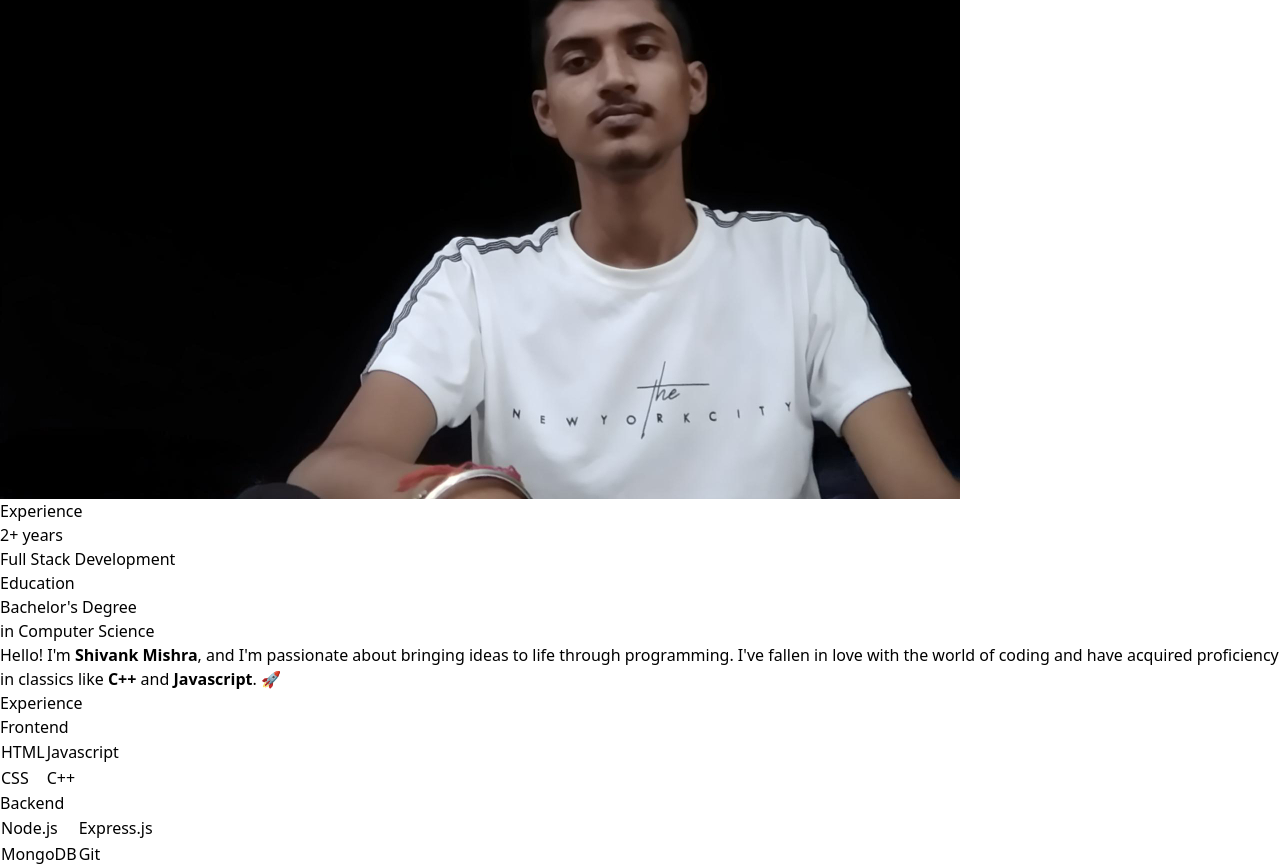
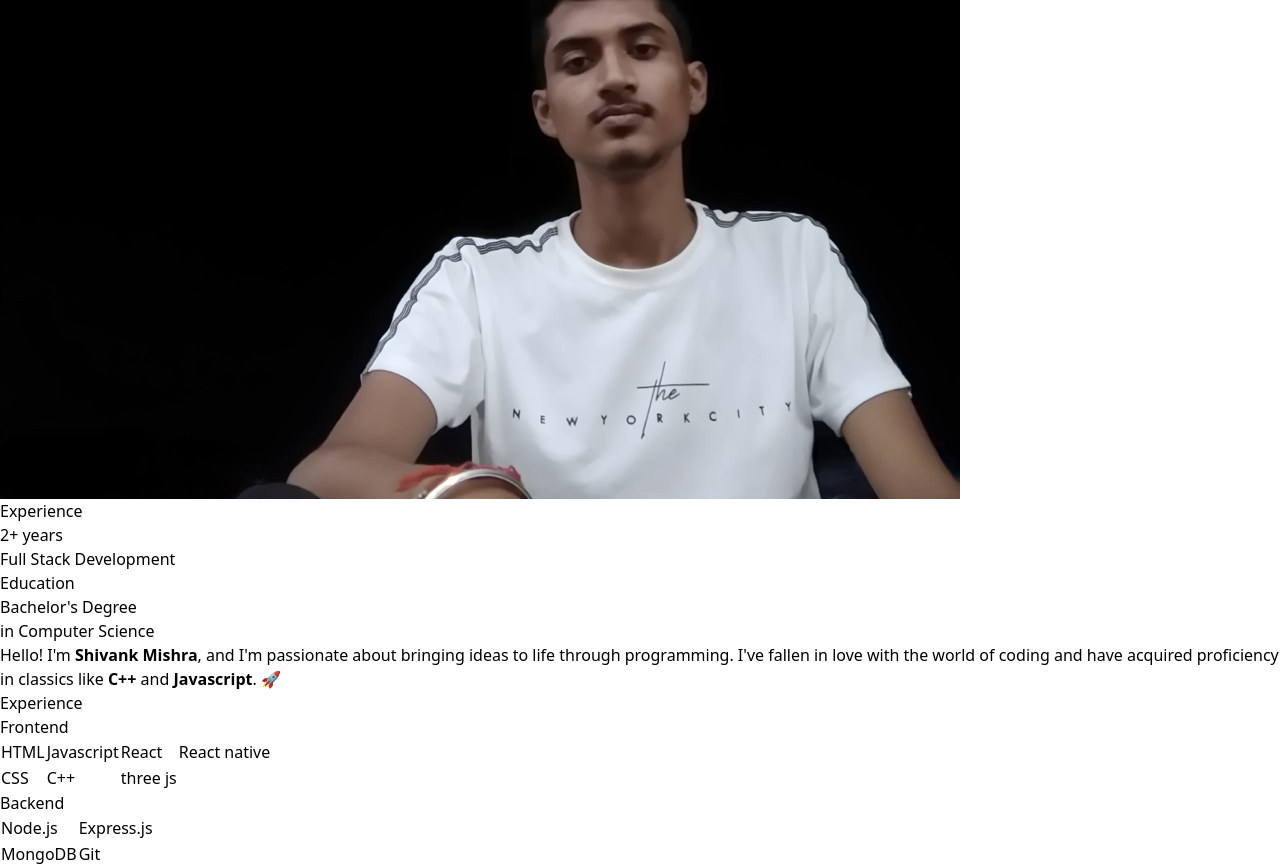
Before and after one commit to ShivankKMishra/portfolio-vercel, a React (Vite) app: page /#/about in a window 1280 px wide. Shown: the part 594-1461 px from the top of the page. Built offline with nearby package versions, Linux system fonts and the light colour scheme.

Commit message:
pr:fix200 about

```diff
--- a/src/component/About/About.jsx
+++ b/src/component/About/About.jsx
@@ -42,10 +42,14 @@ export default function About() {
                 <tr className="mb-4">
                   <td className="p-2">HTML</td>
                   <td className="p-2">Javascript</td>
+                  <td className="p-2">React</td>
+                  <td className="p-2">React native </td>
+
                 </tr>
                 <tr className="mb-4">
                   <td className="p-2">CSS</td>
                   <td className="p-2">C++</td>
+                  <td className="p-2">three js</td>
                 </tr>
               </tbody>
             </table>
```
